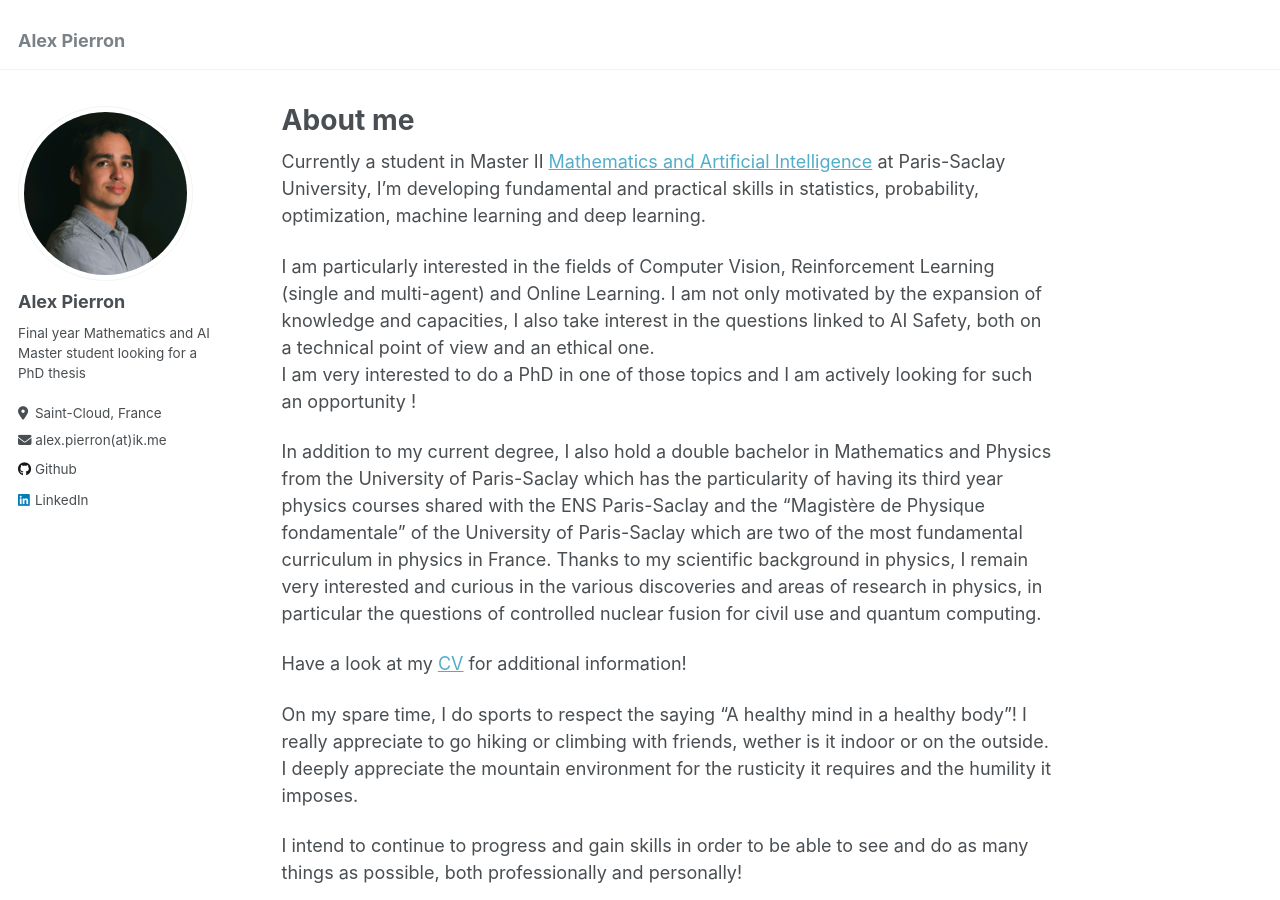
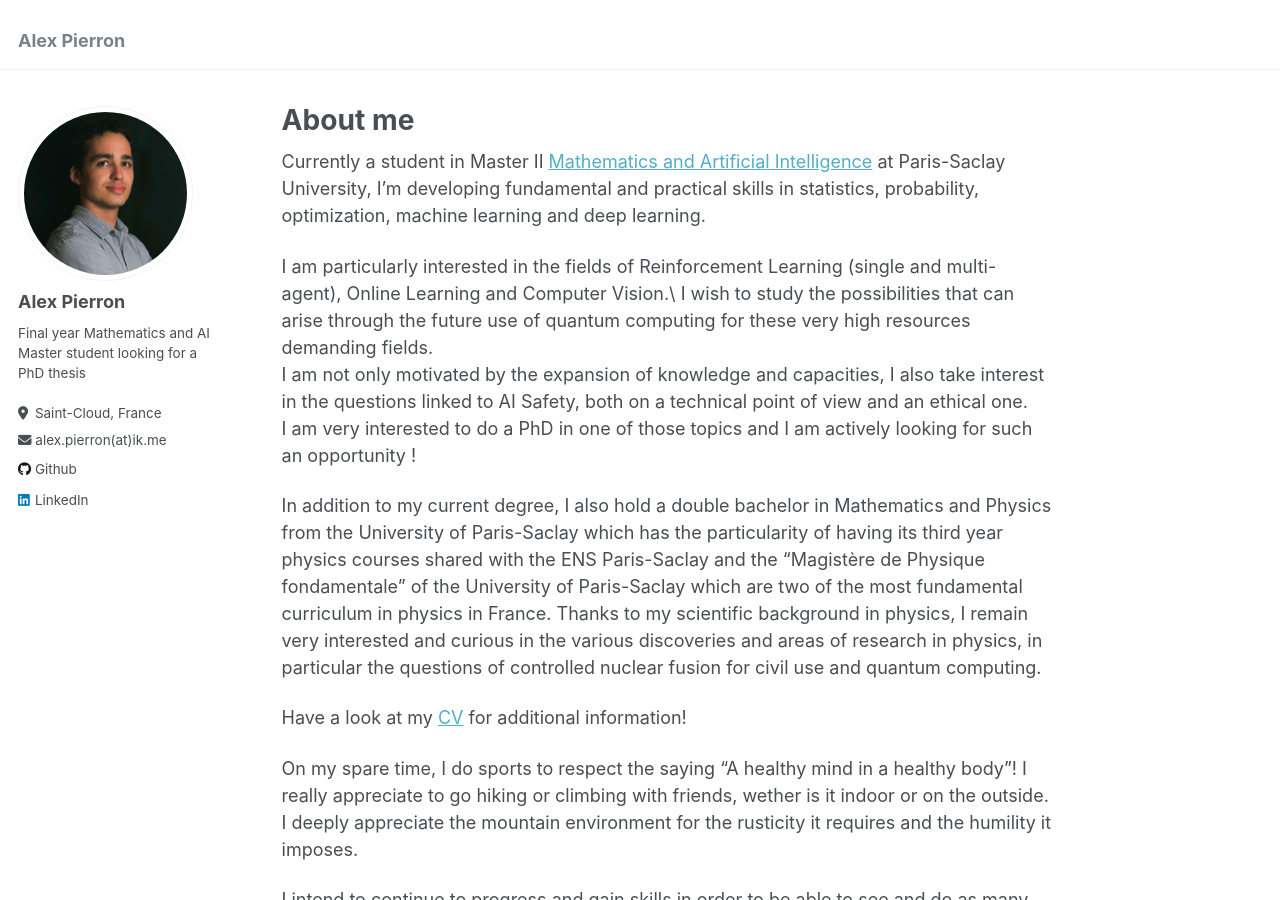
Before and after one commit to alex-pierron/alex-pierron.github.io, a Jekyll site: the page built from _pages/about.md, in a window 1280 px wide and 900 px high. Built offline with Jekyll 4.4.1, drawn with Linux system fonts in a browser that asks for light colours.

Commit message:
Update about.md

```diff
--- a/_pages/about.md
+++ b/_pages/about.md
@@ -10,7 +10,8 @@ redirect_from:
 
 Currently a student in Master II [Mathematics and Artificial Intelligence](https://www.imo.universite-paris-saclay.fr/fr/etudiants/masters/mathematiques-et-applications/m2/m2-mathematique-et-intelligence-artificielle/) at Paris-Saclay University, I'm developing fundamental and practical skills in statistics, probability, optimization, machine learning and deep learning.
 
-I am particularly interested in the fields of Computer Vision, Reinforcement Learning (single and multi-agent) and Online Learning. I am not only motivated by the expansion of knowledge and capacities, I also take interest in the questions linked to AI Safety, both on a technical point of view and an ethical one. \\
+I am particularly interested in the fields of Reinforcement Learning (single and multi-agent), Online Learning and Computer Vision.\\ I wish to study the possibilities that can arise through the future use of quantum computing for these very high resources demanding fields. \\
+ I am not only motivated by the expansion of knowledge and capacities, I also take interest in the questions linked to AI Safety, both on a technical point of view and an ethical one. \\
 I am very interested to do a PhD in one of those topics and I am actively looking for such an opportunity !
 
 In addition to my current degree, I also hold a double bachelor in Mathematics and Physics from the University of Paris-Saclay which has the particularity of having its third year physics courses shared with the ENS Paris-Saclay and the "Magistère de Physique fondamentale" of the University of Paris-Saclay which are two of the most fundamental curriculum in physics in France.
```
